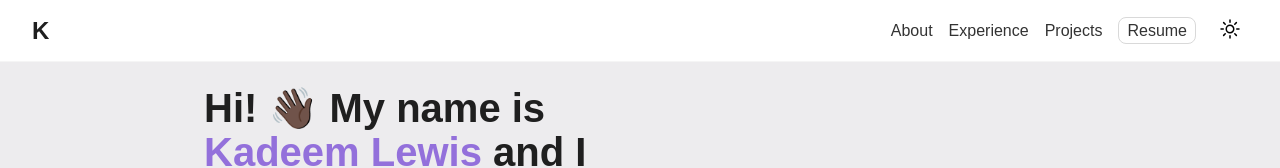
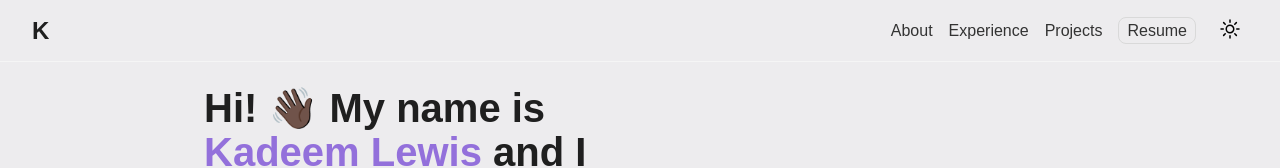
Before and after one commit to kadeem-lewis/portfolio, an Astro site: page / in a window 1280 px wide. Shown: the top 168 px of the page. Built offline with nearby package versions, Linux system fonts and the light colour scheme; Astro itself is replaced by a stand-in of ours; some icons are missing.

Commit message:
changed navbar to use same color as background

```diff
--- a/src/components/Navbar.astro
+++ b/src/components/Navbar.astro
@@ -20,7 +20,7 @@ import ThemeToggle from "./ThemeToggle.astro";
   header {
     position: sticky;
     top: 0;
-    background-color: hsl(var(--secondary));
+    background-color: hsl(var(--background));
     z-index: 100;
     border-bottom: 1px solid hsl(var(--accent));
   }
```
